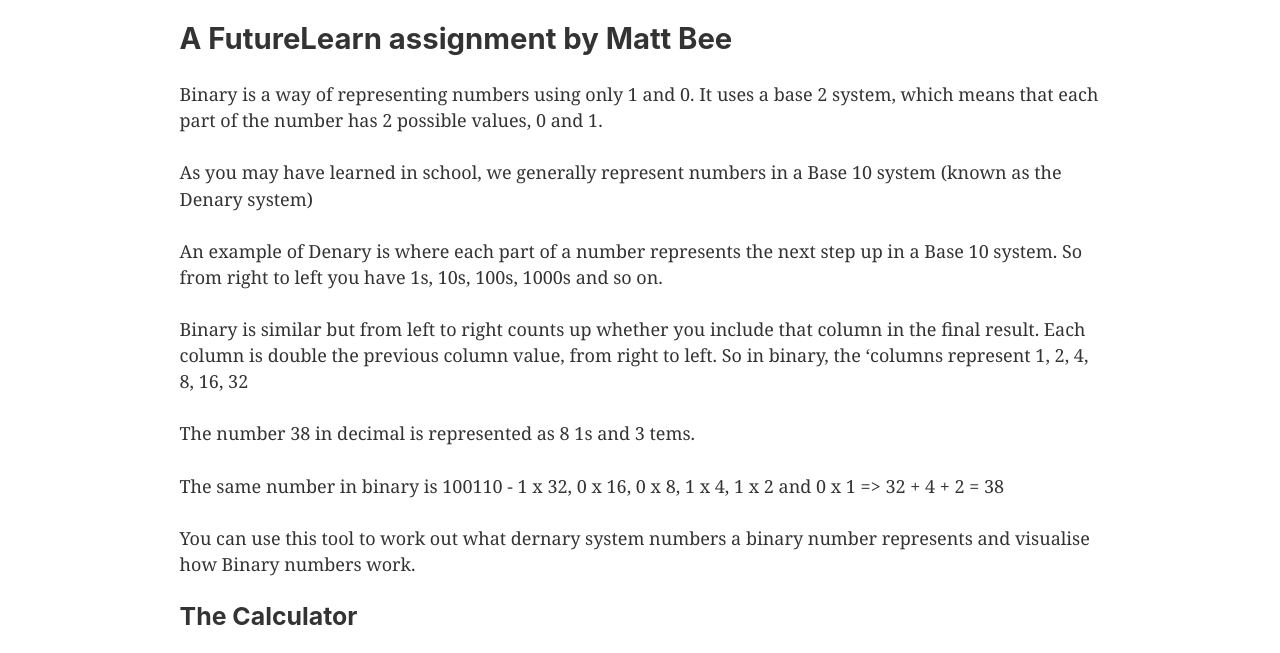
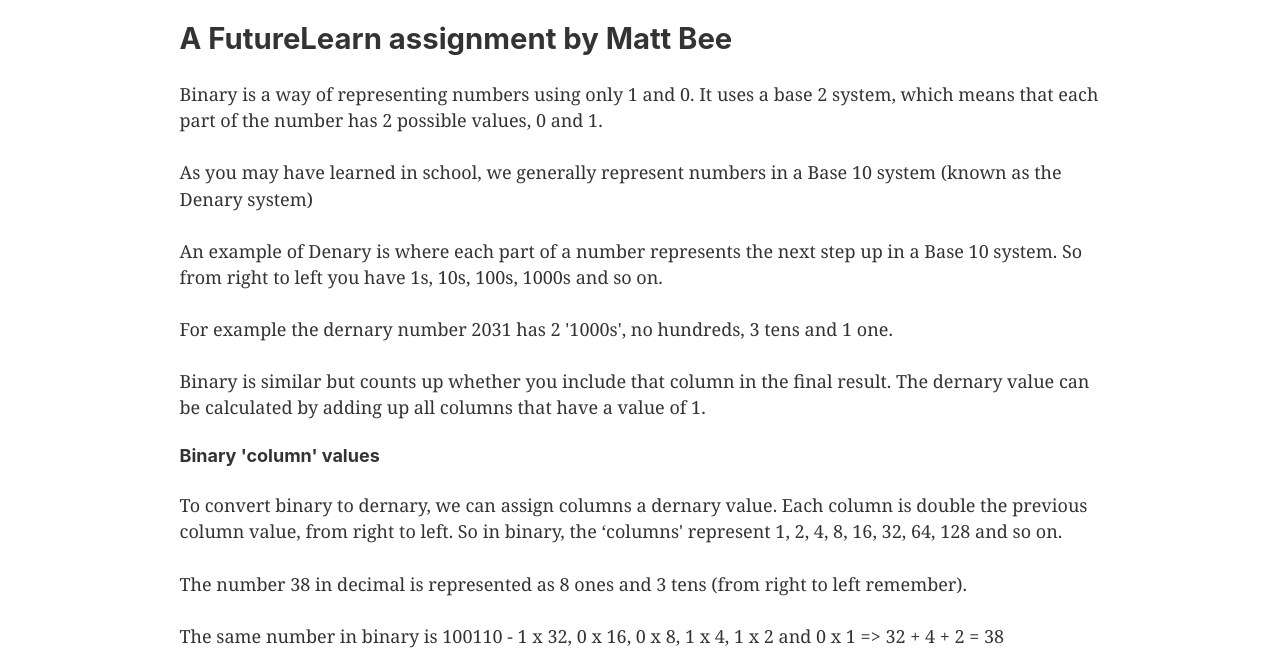
Before and after one commit to mattbee/computation_course_assignment, a Gatsby site in the folder app/: page / in a window 1280 px wide. Shown: the part 100-753 px from the top of the page. Built offline with nearby package versions, Linux system fonts and the light colour scheme; Gatsby itself is replaced by a stand-in of ours.

Commit message:
Tidy up the introduction and explanations.

```diff
--- a/app/src/pages/index.js
+++ b/app/src/pages/index.js
@@ -12,10 +12,15 @@ const IndexPage = () => (
     <p>As you may have learned in school, we generally represent numbers in a Base 10 system (known as the Denary system)</p>
 
     <p>An example of Denary is where each part of a number represents the next step up in a Base 10 system. So from right to left you have 1s, 10s, 100s, 1000s and so on.</p>
+    <p>For example the dernary number 2031 has 2 '1000s', no hundreds, 3 tens and 1 one.</p>
 
-    <p>Binary is similar but from left to right counts up whether you include that column in the final result. Each column is double the previous column value, from right to left. So in binary, the ‘columns represent 1, 2, 4, 8, 16, 32</p>
+    <p>Binary is similar but counts up whether you include that column in the final result. The dernary value can be calculated by adding up all columns that have a value of 1.</p>
 
-    <p>The number 38 in decimal is represented as 8 1s and 3 tems.</p>
+    <h4>Binary 'column' values</h4>
+
+    <p>To convert binary to dernary, we can assign columns a dernary value. Each column is double the previous column value, from right to left. So in binary, the ‘columns' represent 1, 2, 4, 8, 16, 32, 64, 128 and so on.</p>
+
+    <p>The number 38 in decimal is represented as 8 ones and 3 tens (from right to left remember).</p>
 
     <p>The same number in binary is 100110 - 1 x 32, 0 x 16, 0 x 8, 1 x 4, 1 x 2 and 0 x 1 => 32 + 4 + 2 = 38</p>
 
```
